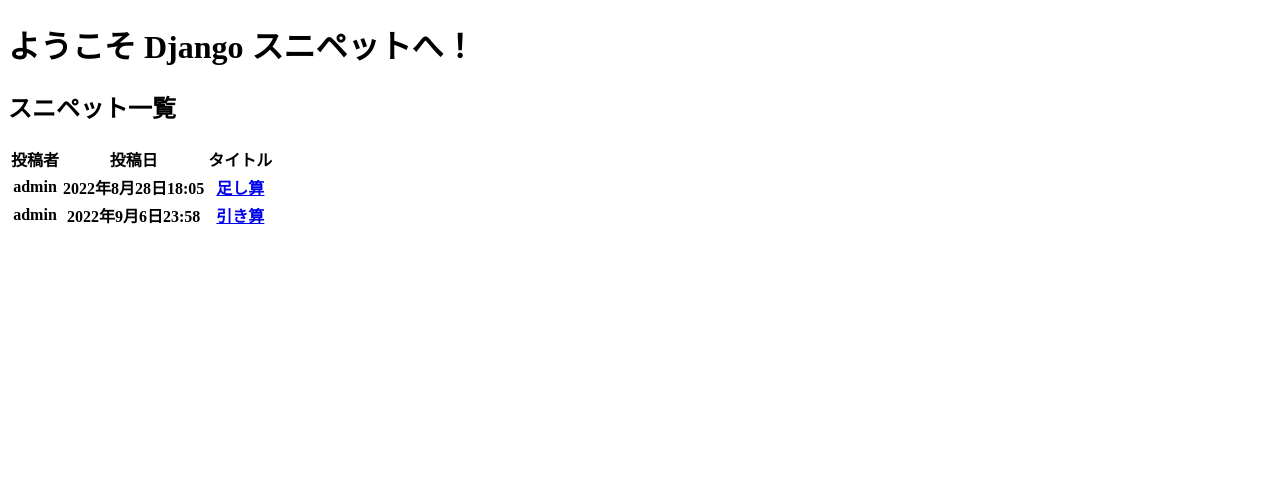
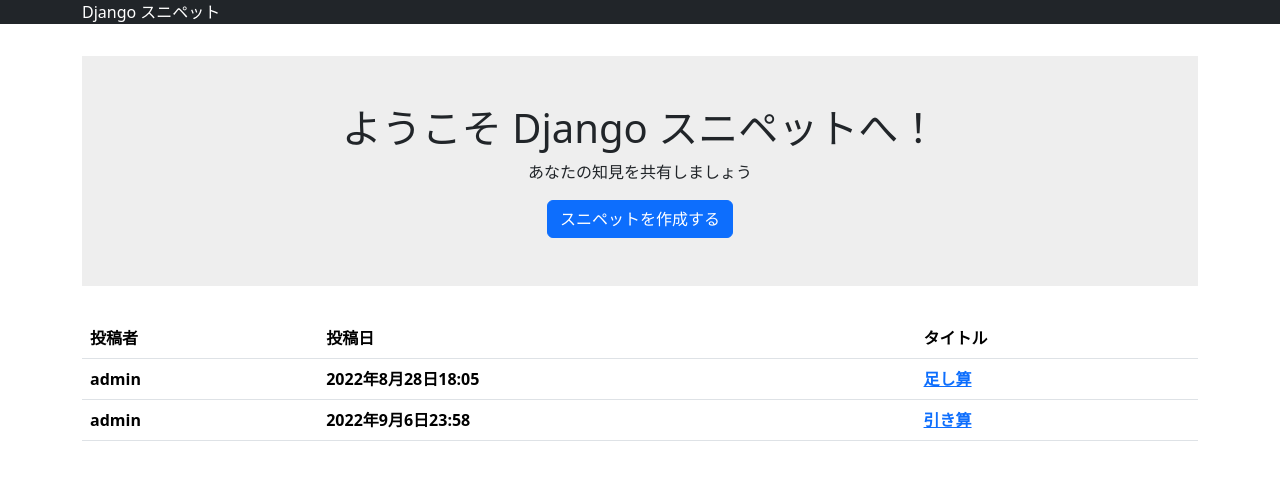
Before and after one commit to hisuihisui/django_practice, a Django app: page / in a window 1280 px wide. Shown: the top 488 px of the page. Run offline with Django 4.2, Linux system fonts and the light colour scheme; data comes from the database, SQL or seed files in the repository; lists and menus that the app fills with data are empty; some libraries are stand-ins or nearby versions.

Commit message:
1.5 テンプレートの部品化とCSSの適用

```diff
--- a/djangosnippets/settings.py
+++ b/djangosnippets/settings.py
@@ -40,6 +40,8 @@ INSTALLED_APPS = [
     "django.contrib.messages",
     "django.contrib.staticfiles",
     "snippets.apps.SnippetsConfig",
+    "django_bootstrap5",
+    "pygments_renderer",
 ]
 
 MIDDLEWARE = [
@@ -57,7 +59,9 @@ ROOT_URLCONF = "djangosnippets.urls"
 TEMPLATES = [
     {
         "BACKEND": "django.template.backends.django.DjangoTemplates",
-        "DIRS": [],
+        # テンプレートを格納したフォルダをリストで指定
+        "DIRS": [BASE_DIR / 'templates'],
+        # True：各アプリケーション以下のtemplates配下を探索対象に含める
         "APP_DIRS": True,
         "OPTIONS": {
             "context_processors": [
--- /dev/null
+++ b/snippets/static/snippets/css/style.css
@@ -0,0 +1,21 @@
+main {
+  padding: 2rem 0;
+}
+
+.welcome {
+  padding: 3rem 0;
+  margin-bottom: 2rem;
+  background-color: #eee;
+  align-items: center;
+  display: flex;
+  flex-direction: column;
+}
+
+.snippet-date {
+  margin-bottom: 1rem;
+}
+
+.source-code > .highlight {
+  padding: 1rem;
+  margin-bottom: 1rem;
+}
--- a/snippets/templates/snippets/top.html
+++ b/snippets/templates/snippets/top.html
@@ -1,14 +1,10 @@
-<!DOCTYPE html>
-<html lang="ja">
-  <head>
-    <meta charset="UTF-8" />
-    <meta http-equiv="X-UA-Compatible" content="IE=edge" />
-    <meta name="viewport" content="width=device-width, initial-scale=1.0" />
-    <title>Django スニペット</title>
-  </head>
-  <body>
-    <h1>ようこそ Django スニペットへ！</h1>
-    <h2>スニペット一覧</h2>
+{% extends "base.html" %}
+{% block main %}
+  <div class="welcome">
+    <h1 class="title">ようこそ Django スニペットへ！</h1>
+    <p class="subtitle">あなたの知見を共有しましょう</p>
+    <a href="{% url 'snippet_new' %}" class="btn btn-primary">スニペットを作成する</a>
+  </div>
   {% if snippets %}
     <table class="table">
       <thead>
@@ -33,5 +29,4 @@
   {% else %}
     <p>スニペットはまだ投稿されていません</p>
   {% endif %}
-    </body>
-  </html>
+{% endblock main %}
--- /dev/null
+++ b/templates/base.html
@@ -0,0 +1,27 @@
+{% load static %}
+{% load django_bootstrap5 %}
+<!DOCTYPE html>
+<html lang="ja">
+  <head>
+    <meta charset="UTF-8" />
+    <meta http-equiv="X-UA-Compatible" content="IE=edge" />
+    <meta name="viewport" content="width=device-width, initial-scale=1.0" />
+    <title>Django スニペット</title>
+    {% bootstrap_css %}
+    {% bootstrap_javascript %}
+    <link rel="stylesheet" href="{% static 'snippets/css/style.css' %}"/>
+  </head>
+  <body>
+    <nav class="nacbar navbar-expand flex-md-row navbar-dark bg-dark">
+      <div class="container justify-content-between">
+        <a href="{% url 'top' %}" class="navbar-brand">Django スニペット</a>
+      </div>
+    </nav>
+    <main>
+      <div class="container">
+        {% block main %}
+        {% endblock main %}
+      </div>
+    </main>
+  </body>
+</html>
```
Also changed, not shown: snippets/templates/snippets/snippet_detail.html (+17 -17 lines), snippets/templates/snippets/snippet_edit.html (+10 -17 lines), snippets/templates/snippets/snippet_new.html (+10 -17 lines). Lines whose indentation alone changed are shown as unchanged.
